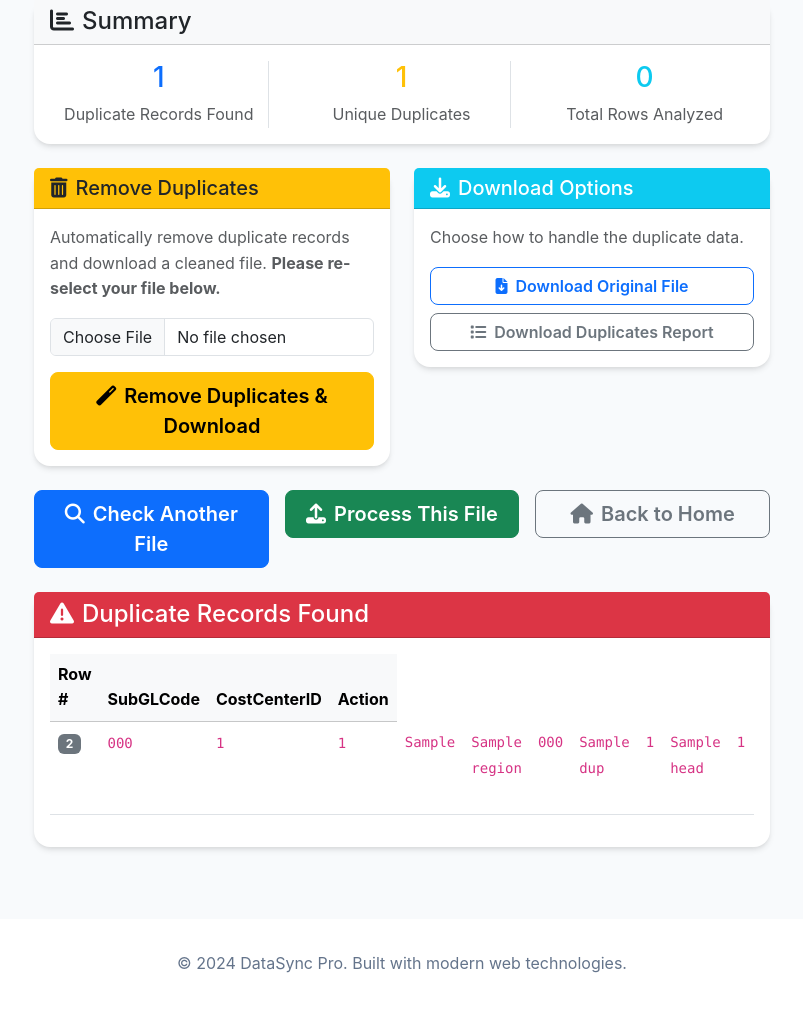
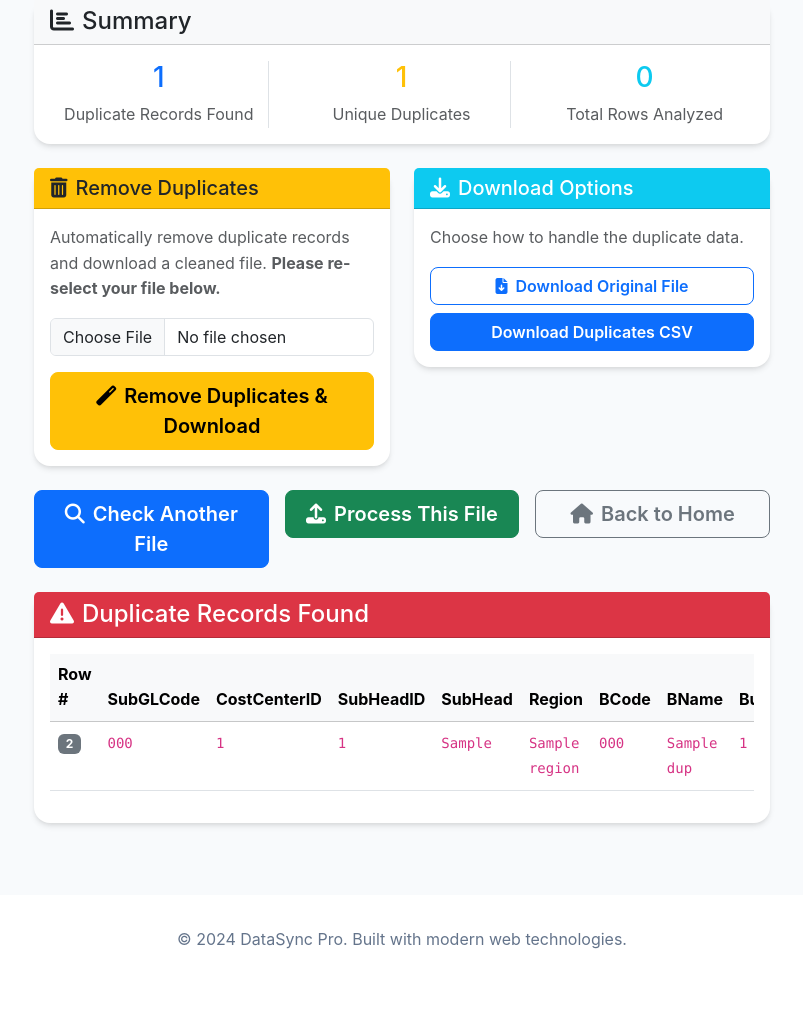
Before and after one commit to Sohail342/Advance-CSV-Reader, a FastAPI app: template app/templates/check_duplicate.html in a window 1280 px wide. Shown: the part 259-1268 px from the top of the page, without its empty margins (238-1041 px from the left). After the commit the page ends 1208 px from the top, so only its background shows below. Run offline with FastAPI, Linux system fonts and the light colour scheme; the template is opened without the code that fills it: most values are stand-ins (such as "Sample title", 1, 10 or a date in 2020).

Commit message:
after duplicate

```diff
--- a/app/routes/csv_routes.py
+++ b/app/routes/csv_routes.py
@@ -46,7 +46,7 @@
 
 router = APIRouter(prefix="/csv", tags=["CSV Processing"])
 templates = Jinja2Templates(directory=str(Path(__file__).parent.parent / "templates"))
-REQUIRED_HEADERS = ["SubGLCode", "CostCenterID"]
+REQUIRED_HEADERS = ["SubGLCode", "CostCenterID", "SubHeadID", "SubHead", "Region", "BCode", "BName", "BudgetID", "Head", "HeadID", "CostCenter", "BudgetAmount", "ValidityDate", "Description"]
 
 csv_store: Dict[str, Dict[str, Optional[str]]] = {}
 
@@ -116,7 +116,7 @@
                     "BudgetAmount":rec["BudgetAmount"],
                     "ValidityDate":rec["ValidityDate"],
                     "Description":rec["Description"],
-                    "full_record": rec,
+                    # "full_record": rec,
                 }
             )
     if  remove:
@@ -143,6 +143,15 @@
             },
         )
     else:
+
+        # Convert duplicates to dataframe
+        duplicates_csv = pd.DataFrame(duplicates)
+
+        # Save to temporary file
+        temp_file = tempfile.NamedTemporaryFile(mode="w+", suffix=".csv", delete=False)
+        duplicates_csv.to_csv(temp_file.name, index=False)
+        temp_file.close()
+
         return templates.TemplateResponse(
             "check_duplicate.html",
             {
@@ -153,8 +162,20 @@
                 if duplicates
                 else "No duplicate records found",
                 "total_records": len(records),
+                "download_link": f"/csv/duplicate/download/{os.path.basename(temp_file.name)}" if duplicates else None,
             },
         )
+
+
+@router.get("/duplicate/download/{filename}", response_class=FileResponse)
+async def download_file(filename: str):
+    try:
+        file_path = os.path.join(tempfile.gettempdir(), filename)
+    except Exception as e:
+        return JSONResponse(status_code=500,
+            content={"error": f"An error occurred while processing your file: {str(e)}"},)
+    return FileResponse(file_path, filename=filename, media_type="text/csv")
+
 
 
 @router.post("/remove_duplicates")
--- a/app/templates/check_duplicate.html
+++ b/app/templates/check_duplicate.html
@@ -148,9 +148,10 @@
                             <button class="btn btn-outline-primary" onclick="downloadOriginal()">
                                 <i class="fas fa-file-download me-2"></i>Download Original File
                             </button>
-                            <button class="btn btn-outline-secondary" onclick="downloadDuplicatesList()">
-                                <i class="fas fa-list me-2"></i>Download Duplicates Report
-                            </button>
+                            {% if download_link %}
+                                <a href="{{ download_link }}" class="btn btn-primary">Download Duplicates CSV</a>
+                            {% endif %}
+
                         </div>
                     </div>
                 </div>
@@ -192,6 +193,19 @@
                                 <th>Row #</th>
                                 <th>SubGLCode</th>
                                 <th>CostCenterID</th>
+                                <th>SubHeadID</th>
+                                <th>SubHead</th>
+                                <th>Region</th>
+                                <th>BCode</th>
+                                <th>BName</th>
+                                <th>BudgetID</th>
+                                <th>Head</th>
+                                <th>HeadID</th>
+                                <th>CostCenter</th>
+                                <th>BudgetAmount</th>
+                                <th>ValidityDate</th>
+                                <th>Description</th>
+
                                 <th>Action</th>
                             </tr>
                         </thead>
@@ -203,7 +217,7 @@
                                 <td><code>{{ duplicate.CostCenterID }}</code></td>
                                 <td><code>{{ duplicate.SubHeadID }}</code></td>
                                 <td><code>{{ duplicate.SubHead }}</code></td>
-                                <td><code>{{ duplicate.Region }}</code></td>
+                                <td><code>{{ duplicate.Region }}</code></td></th>
                                 <td><code>{{ duplicate.BCode }}</code></td>
                                 <td><code>{{ duplicate.BName }}</code></td>
                                 <td><code>{{ duplicate.BudgetID }}</code></td>
@@ -505,42 +519,5 @@
     }
 }
 
-function downloadDuplicatesList() {
-    // Generate CSV report of duplicates
-    const table = document.querySelector('table');
-    if (!table) {
-        alert('No duplicate data found to download.');
-        return;
-    }
-
-    let csvContent = "data:text/csv;charset=utf-8,";
-    csvContent += "Row Number,SubGLCode,CostCenterID\n";
-
-    const rows = table.querySelectorAll('tbody tr');
-    if (rows.length === 0) {
-        alert('No duplicate records found in the table.');
-        return;
-    }
-
-    rows.forEach(row => {
-        const cells = row.querySelectorAll('td');
-        if (cells.length >= 3) {
-            const rowData = [
-                cells[0].textContent.trim(),
-                cells[1].textContent.trim(),
-                cells[2].textContent.trim()
-            ];
-            csvContent += rowData.join(",") + "\n";
-        }
-    });
-
-    const encodedUri = encodeURI(csvContent);
-    const link = document.createElement("a");
-    link.setAttribute("href", encodedUri);
-    link.setAttribute("download", "duplicates_report.csv");
-    document.body.appendChild(link);
-    link.click();
-    document.body.removeChild(link);
-}
 </script>
 {% endblock %}
```
